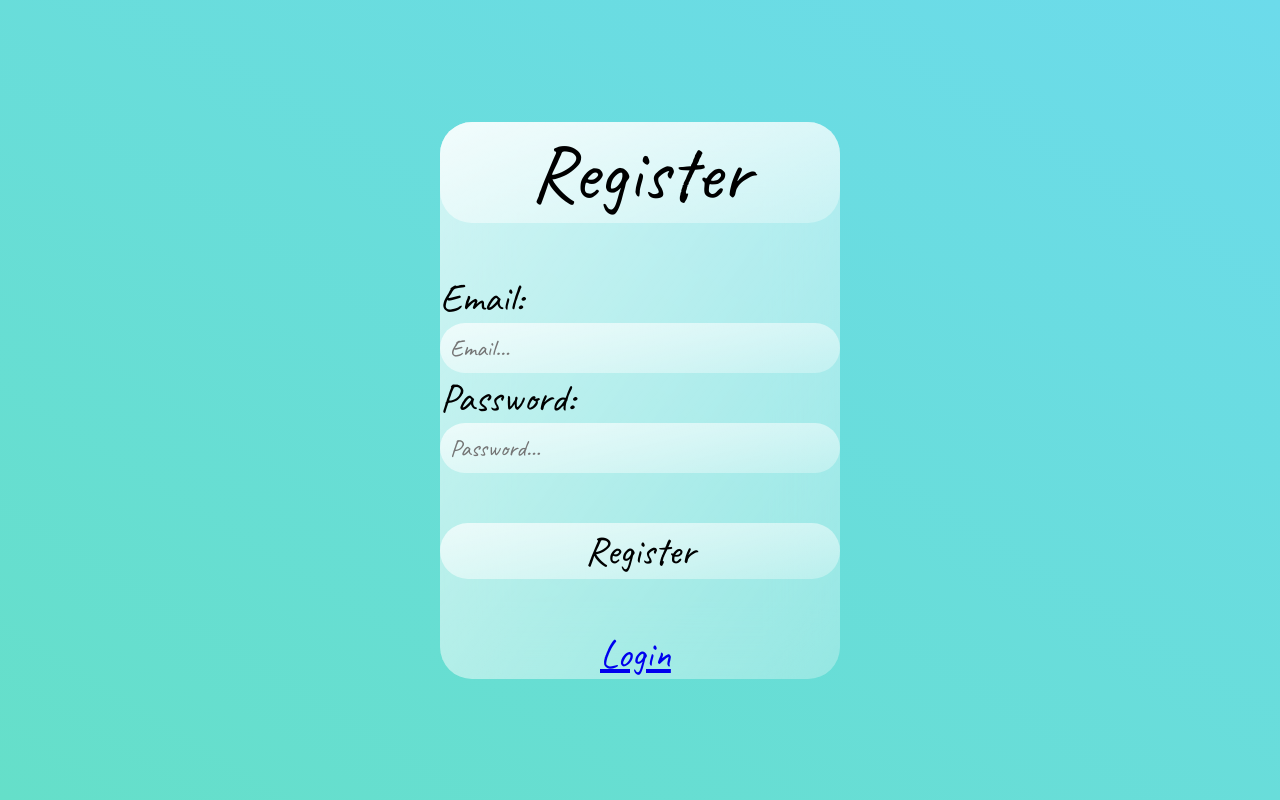
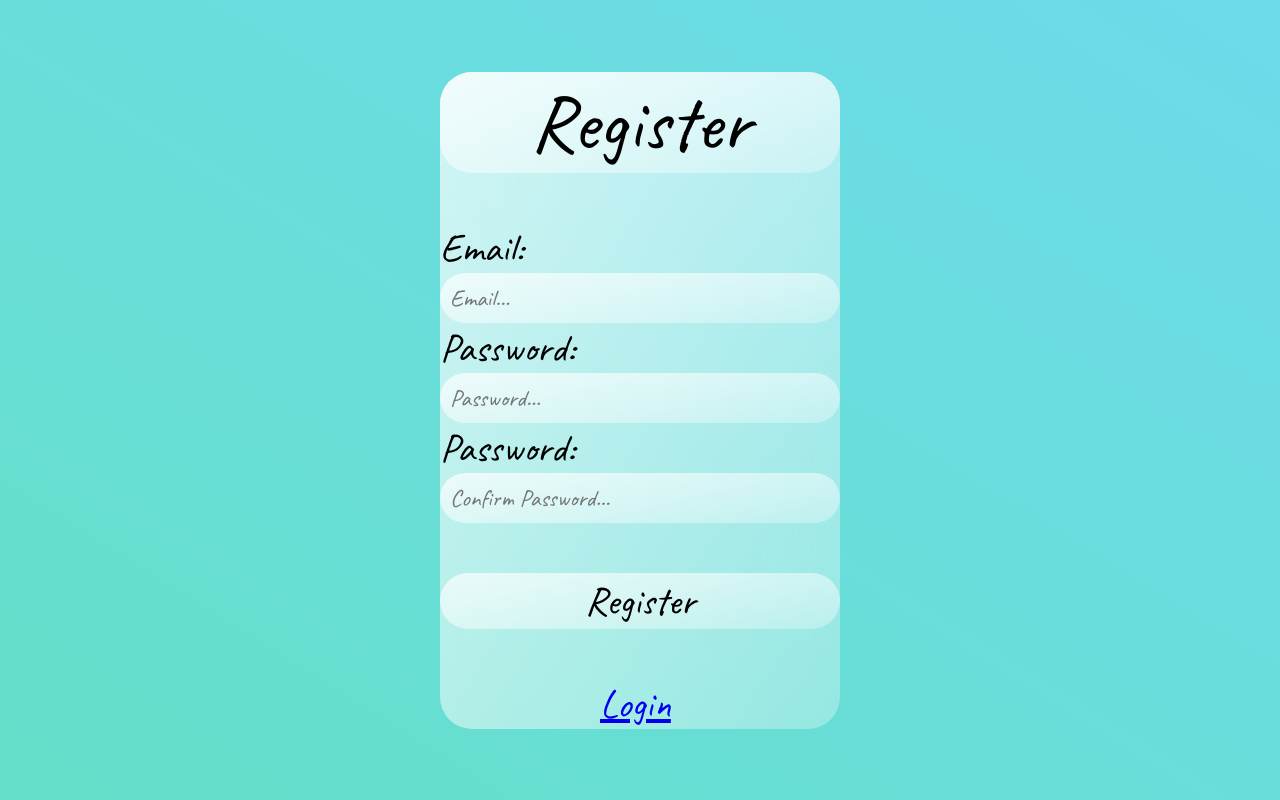
Before and after one commit to gethushan/Signup-and-SignIn-Form, a React (Create React App) app in the folder frontend/: page /register in a window 1280 px wide. Built offline with nearby package versions, Linux system fonts and the light colour scheme.

Commit message:
Added some features
Some Password Validation Mechanism

```diff
--- a/frontend/src/auth/login.js
+++ b/frontend/src/auth/login.js
@@ -13,7 +13,7 @@ const Login = (props) => {
 
     const schema = yup.object().shape({
         Email: yup.string().email().required(),
-        Password: yup.string().min(4).max(20).required(),
+        Password: yup.string().min(8).max(20).required(),
     })
 
     const {register, handleSubmit,formState:{errors} } = useForm({
--- a/frontend/src/auth/register.js
+++ b/frontend/src/auth/register.js
@@ -13,7 +13,8 @@ const Register = (props) => {
 
     const schema = yup.object().shape({
         Email: yup.string().email().required(),
-        Password: yup.string().min(4).max(20).required(),
+        Password: yup.string().min(8).matches(/(?=.*[a-z])/,'Atleast one Lowercase required').matches(/(?=.*[A-Z])/,'Atleast one Uppercase required').matches(/(?=.*[0-9])/,'Atleast one Numeric Character required').matches(/(?=.*[!@#$%^&*])/,'Atleast one Specialcharacter required').max(20).required(),
+        Confirm_Password: yup.string().oneOf([yup.ref("Password"),null],"Password must match").required(),
     })
 
     const {register, handleSubmit,formState:{errors} } = useForm({
@@ -45,7 +46,10 @@ const allowLogin = (event) => {
                         <p id='merr' className='db'>{errors.Email?.message}</p>
                         <label htmlFor='Ps'>Password:</label>
                         <input id='Ps' type="password" placeholder="Password..." {...register("Password")} onChange={(event) => {setPassword(event.target.value)}}/>
-                        <p className='db'>{errors.Password?.message}</p><br></br>
+                        <p className='db'>{errors.Password?.message}</p>
+                        <label htmlFor='cPs'>Password:</label>
+                        <input id='cPs' type="password" placeholder="Confirm Password..." {...register("Confirm_Password")} />
+                        <p className='db'>{errors.Confirm_Password?.message}</p><br></br>
                         <button type="submit" >Register</button><br></br>
                         <a className='log' href="./login">Login</a>
                     </div>
```
